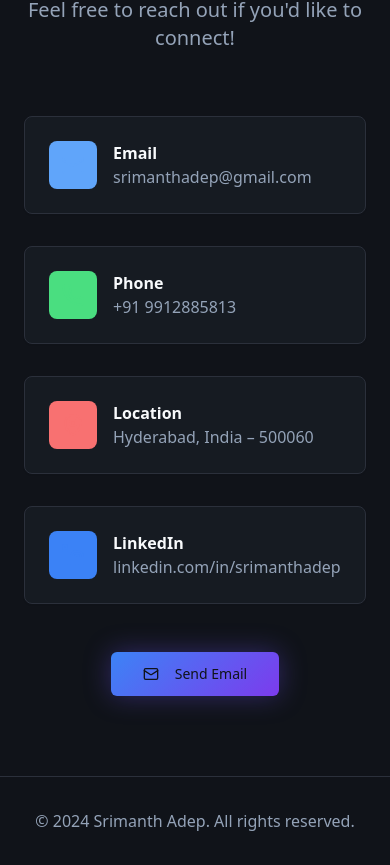
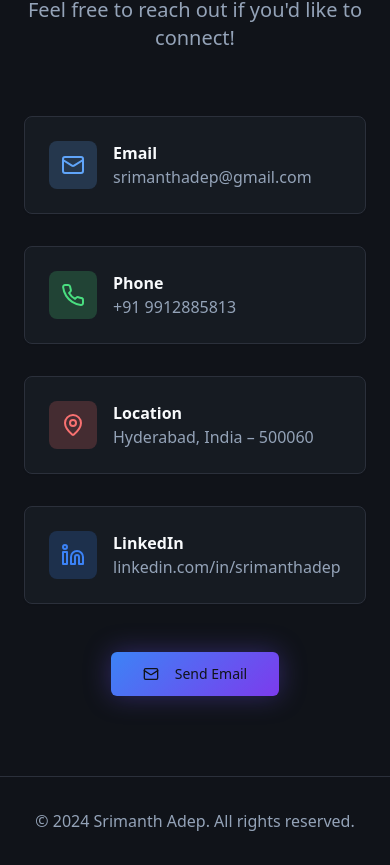
Before and after one commit to srimanthadep/srimanth-portfolio, a React (Vite) app: page / in a window 390 px wide. Shown: the part 7273-8138 px from the top of the page. Built offline with nearby package versions, Linux system fonts and the light colour scheme.

Commit message:
Add logos to contact section
Add logos for email, phone, location, and LinkedIn in the contact section.

```diff
--- a/src/components/sections/ContactSection.tsx
+++ b/src/components/sections/ContactSection.tsx
@@ -11,6 +11,8 @@ export function ContactSection() {
       value: "srimanthadep@gmail.com",
       href: "mailto:srimanthadep@gmail.com",
       color: "text-blue-400",
+      bgColor: "bg-blue-400/20",
+      hoverColor: "hover:bg-blue-400/30",
     },
     {
       icon: Phone,
@@ -18,12 +20,16 @@ export function ContactSection() {
       value: "+91 9912885813",
       href: "tel:+919912885813",
       color: "text-green-400",
+      bgColor: "bg-green-400/20",
+      hoverColor: "hover:bg-green-400/30",
     },
     {
       icon: MapPin,
       label: "Location",
       value: "Hyderabad, India – 500060",
       color: "text-red-400",
+      bgColor: "bg-red-400/20",
+      hoverColor: "hover:bg-red-400/30",
     },
     {
       icon: Linkedin,
@@ -31,6 +37,8 @@ export function ContactSection() {
       value: "linkedin.com/in/srimanthadep",
       href: "https://linkedin.com/in/srimanthadep",
       color: "text-blue-500",
+      bgColor: "bg-blue-500/20",
+      hoverColor: "hover:bg-blue-500/30",
     },
   ];
 
@@ -72,9 +80,12 @@ export function ContactSection() {
                       rel={info.href.startsWith('http') ? 'noopener noreferrer' : undefined}
                       className="flex items-center space-x-4 group-hover:text-primary transition-colors"
                     >
-                      <div className={`p-3 rounded-lg bg-opacity-20 ${info.color} bg-current`}>
-                        <info.icon className={`w-6 h-6 ${info.color}`} />
-                      </div>
+                      <motion.div
+                        whileHover={{ scale: 1.1, rotate: 5 }}
+                        className={`p-3 rounded-lg ${info.bgColor} ${info.hoverColor} transition-colors duration-300`}
+                      >
+                        <info.icon className={`w-6 h-6 ${info.color} group-hover:scale-110 transition-transform duration-300`} />
+                      </motion.div>
                       <div>
                         <h4 className="font-semibold text-foreground group-hover:text-primary transition-colors">
                           {info.label}
@@ -84,9 +95,12 @@ export function ContactSection() {
                     </a>
                   ) : (
                     <div className="flex items-center space-x-4">
-                      <div className={`p-3 rounded-lg bg-opacity-20 ${info.color} bg-current`}>
-                        <info.icon className={`w-6 h-6 ${info.color}`} />
-                      </div>
+                      <motion.div
+                        whileHover={{ scale: 1.1, rotate: 5 }}
+                        className={`p-3 rounded-lg ${info.bgColor} ${info.hoverColor} transition-colors duration-300`}
+                      >
+                        <info.icon className={`w-6 h-6 ${info.color} group-hover:scale-110 transition-transform duration-300`} />
+                      </motion.div>
                       <div>
                         <h4 className="font-semibold text-foreground">{info.label}</h4>
                         <p className="text-muted-foreground">{info.value}</p>
```
